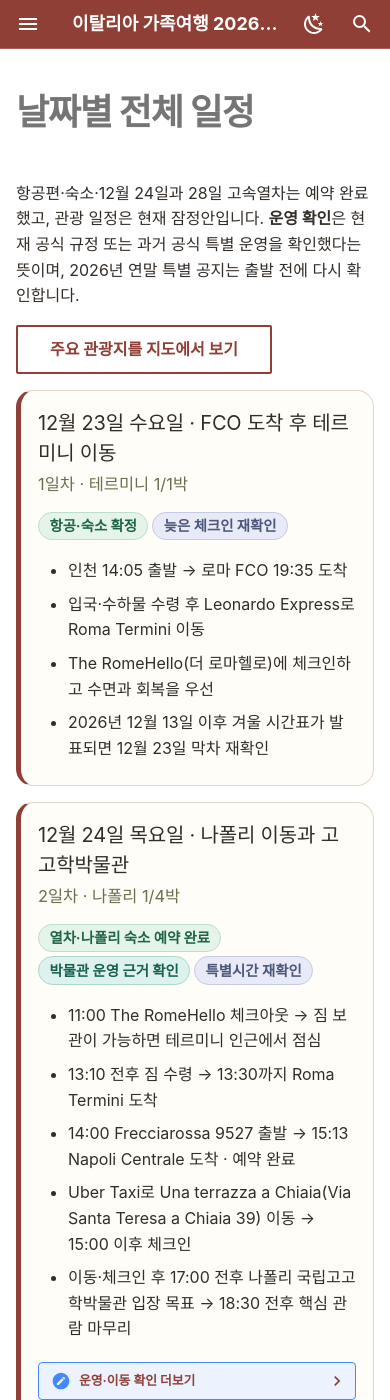
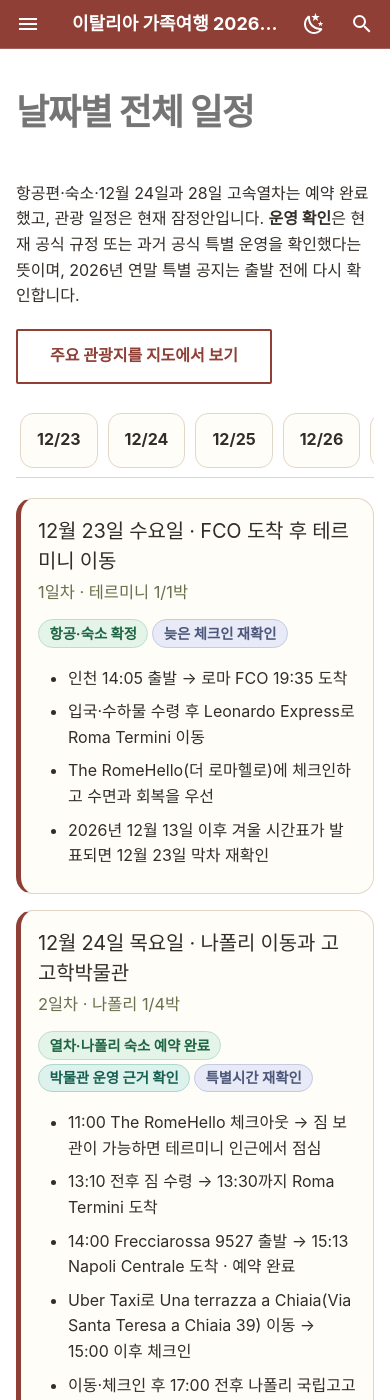
Before and after one commit to Jaeho211/italy-family-trip-2026, an MkDocs documentation site: the page built from docs/itinerary.md, in a window 390 px wide and 1400 px high. Built offline with MkDocs 1.6.1 and Material for MkDocs 9.7.7, drawn with Linux system fonts in a browser that asks for light colours.

Commit message:
Improve mobile trip navigation and readability

```diff
--- a/docs/assets/map/map.css
+++ b/docs/assets/map/map.css
@@ -158,6 +158,10 @@
   .map-shell { min-height: 24rem; }
   #map { height: 56vh; min-height: 24rem; max-height: 34rem; }
   .place-list { grid-template-columns: 1fr; }
+  .place-card { padding: .8rem; }
+  .place-card h3 { font-size: 1rem; }
+  .place-card p, .place-help { font-size: .86rem; }
+  .place-link, .popup-link { min-height: 2.75rem; align-items: center; font-size: .9rem; }
 }
 
 @media (prefers-reduced-motion: reduce) {
--- a/docs/assets/stylesheets/extra.css
+++ b/docs/assets/stylesheets/extra.css
@@ -41,6 +41,44 @@
 .trip-hero h1 { margin: .25rem 0 .4rem; font-size: clamp(1.8rem, 7vw, 3.15rem); line-height: 1.08; }
 .trip-hero__subtitle { margin: 0; color: var(--trip-olive); font-size: clamp(1rem, 3vw, 1.25rem); }
 
+.trip-shortcuts, .day-jump, .region-jump {
+  display: flex;
+  gap: .5rem;
+  overflow-x: auto;
+  padding: .15rem .1rem .55rem;
+  scrollbar-width: thin;
+}
+.trip-shortcuts a, .day-jump a, .region-jump a {
+  display: inline-flex;
+  flex: 0 0 auto;
+  align-items: center;
+  justify-content: center;
+  min-height: 2.75rem;
+  padding: .45rem .8rem;
+  color: var(--trip-ink);
+  background: var(--trip-card);
+  border: 1px solid var(--trip-border);
+  border-radius: .65rem;
+  font-weight: 700;
+  text-decoration: none;
+}
+.trip-shortcuts a:focus-visible, .day-jump a:focus-visible, .region-jump a:focus-visible {
+  outline: 3px solid var(--md-accent-fg-color);
+  outline-offset: 2px;
+}
+.trip-shortcuts a { flex: 1 0 auto; }
+.day-jump, .region-jump { margin: .8rem 0 1rem; }
+.stay-grid { display: grid; gap: .6rem; margin: 1rem 0; }
+.stay-card {
+  display: grid;
+  gap: .2rem;
+  padding: .85rem 1rem;
+  background: var(--trip-card);
+  border: 1px solid var(--trip-border);
+  border-radius: .75rem;
+}
+.stay-card span { color: var(--trip-olive); }
+
 .stat-grid, .action-grid {
   display: grid;
   grid-template-columns: repeat(2, minmax(0, 1fr));
@@ -80,6 +118,7 @@
 .status.recheck { color: #4c577a; background: #e8ebf7; border-color: #c3cae2; }
 
 .day-card { margin: .8rem 0; border-left: .28rem solid var(--md-primary-fg-color); }
+.day-card, .md-typeset h2[id] { scroll-margin-top: 5.5rem; }
 .day-card h3 { margin: 0 0 .15rem; }
 .day-card__meta { margin: 0 0 .6rem; color: var(--trip-olive); font-size: .82rem; }
 .day-card ul { margin-bottom: .35rem; }
@@ -102,6 +141,14 @@
   .md-typeset h1 { font-size: 1.8rem; }
   .md-typeset table:not([class]) { font-size: .7rem; }
   .day-card { padding: .85rem; }
+  .trip-shortcuts { display: grid; grid-template-columns: repeat(2, minmax(0, 1fr)); }
+  .trip-shortcuts a { min-width: 0; }
+  .day-jump { position: sticky; top: 2.4rem; z-index: 5; padding: .45rem .2rem; background: var(--md-default-bg-color); border-bottom: 1px solid var(--trip-border); }
+  .day-jump a { min-width: 3.8rem; }
+  .day-card { scroll-margin-top: 7rem; }
+  .status { max-width: 100%; white-space: normal; }
+  .md-typeset .md-button { display: inline-flex; align-items: center; justify-content: center; min-height: 2.75rem; margin: .2rem .2rem .2rem 0; }
+  .day-details summary { min-height: 2.75rem; display: flex; align-items: center; }
 }
 
 @media (prefers-reduced-motion: reduce) {
@@ -136,8 +183,8 @@
     border-radius: .65rem;
   }
   .trip-map-frame {
-    height: 82vh;
-    min-height: 42rem;
+    height: 72vh;
+    min-height: 28rem;
     border-radius: .65rem;
   }
 }
--- a/docs/itinerary.md
+++ b/docs/itinerary.md
@@ -4,7 +4,11 @@
 
 [주요 관광지를 지도에서 보기](map.md){ .md-button }
 
-<div class="day-card">
+<nav class="day-jump" aria-label="날짜별 일정 바로가기">
+  <a href="#day-1223">12/23</a><a href="#day-1224">12/24</a><a href="#day-1225">12/25</a><a href="#day-1226">12/26</a><a href="#day-1227">12/27</a><a href="#day-1228">12/28</a><a href="#day-1229">12/29</a><a href="#day-1230">12/30</a><a href="#day-1231">12/31</a><a href="#day-0101">1/1</a><a href="#day-0102">1/2</a>
+</nav>
+
+<div class="day-card" id="day-1223">
   <h3>12월 23일 수요일 · FCO 도착 후 테르미니 이동</h3>
   <p class="day-card__meta">1일차 · 테르미니 1/1박</p>
   <span class="status confirmed">항공·숙소 확정</span><span class="status recheck">늦은 체크인 재확인</span>
@@ -16,7 +20,7 @@
   </ul>
 </div>
 
-<div class="day-card">
+<div class="day-card" id="day-1224">
   <h3>12월 24일 목요일 · 나폴리 이동과 고고학박물관</h3>
   <p class="day-card__meta">2일차 · 나폴리 1/4박</p>
   <span class="status confirmed">열차·나폴리 숙소 예약 완료</span><span class="status verified">박물관 운영 근거 확인</span><span class="status recheck">특별시간 재확인</span>
@@ -43,7 +47,7 @@
   </details>
 </div>
 
-<div class="day-card">
+<div class="day-card" id="day-1225">
   <h3>12월 25일 금요일 · 아말피 해안 드라이브</h3>
   <p class="day-card__meta">3일차 · 나폴리 2/4박</p>
   <span class="status weather">날씨 조건부</span><span class="status confirmed">Noleggiare 차량 예약 완료</span><span class="status confirmed">간편식 지참</span><span class="status recheck">성탄절 수령 재확인</span>
@@ -72,7 +76,7 @@
   </details>
 </div>
 
-<div class="day-card">
+<div class="day-card" id="day-1226">
   <h3>12월 26일 토요일 · 폼페이</h3>
   <p class="day-card__meta">4일차 · 나폴리 3/4박</p>
   <span class="status tentative">잠정</span><span class="status verified">공식 개관일 확인</span><span class="status review">사전구매 권장</span><span class="status recheck">열차 재확인</span>
@@ -102,7 +106,7 @@
   </details>
 </div>
 
-<div class="day-card">
+<div class="day-card" id="day-1227">
   <h3>12월 27일 일요일 · 나폴리 지하도시와 구시가지</h3>
   <p class="day-card__meta">5일차 · 나폴리 4/4박</p>
   <span class="status tentative">잠정</span><span class="status verified">일반 투어 확인</span><span class="status review">줄서기 면제권 권장</span><span class="status recheck">연말 시간 재확인</span>
@@ -131,7 +135,7 @@
   </details>
 </div>
 
-<div class="day-card">
+<div class="day-card" id="day-1228">
   <h3>12월 28일 월요일 · 로마 이동과 판테온</h3>
   <p class="day-card__meta">6일차 · 로마 1/5박</p>
   <span class="status confirmed">열차·로마 숙소 예약 완료</span><span class="status verified">일반 운영 확인</span><span class="status booking">판테온 예매 필요</span><span class="status recheck">짐 보관·종교행사 재확인</span>
@@ -155,7 +159,7 @@
   </details>
 </div>
 
-<div class="day-card">
+<div class="day-card" id="day-1229">
   <h3>12월 29일 화요일 · 바티칸과 백조의 호수</h3>
   <p class="day-card__meta">7일차 · 로마 2/5박</p>
   <span class="status tentative">일정 합의</span><span class="status verified">박물관·공연 확인</span><span class="status waiting">티켓 판매 대기</span><span class="status booking">발레 2석 예매 필요</span>
@@ -183,7 +187,7 @@
   </details>
 </div>
 
-<div class="day-card">
+<div class="day-card" id="day-1230">
   <h3>12월 30일 수요일 · 치비타와 오르비에토</h3>
   <p class="day-card__meta">8일차 · 로마 3/5박</p>
   <span class="status tentative">일정 합의</span><span class="status confirmed">렌터카 예약 완료</span><span class="status recheck">겨울 특별 운영 재확인</span>
@@ -200,7 +204,7 @@
   <p><a href="https://github.com/Jaeho211/italy-family-trip-2026/blob/main/research/civita-orvieto-2026-12-30.md" target="_blank" rel="noopener">상세 조사 보기</a></p>
 </div>
 
-<div class="day-card">
+<div class="day-card" id="day-1231">
   <h3>12월 31일 목요일 · 트레비·스페인·핀초와 새해 전야</h3>
   <p class="day-card__meta">9일차 · 로마 4/5박</p>
   <span class="status tentative">잠정</span><span class="status booking">저녁 예약 필요</span><span class="status recheck">공식 행사 발표 대기</span>
@@ -215,7 +219,7 @@
   </ul>
 </div>
 
-<div class="day-card">
+<div class="day-card" id="day-0101">
   <h3>1월 1일 금요일 · 로마 신년행사와 트라스테베레 백업</h3>
   <p class="day-card__meta">10일차 · 로마 5/5박</p>
   <span class="status tentative">잠정</span><span class="status recheck">공식 프로그램 발표 대기</span>
@@ -229,7 +233,7 @@
   </ul>
 </div>
 
-<div class="day-card">
+<div class="day-card" id="day-0102">
   <h3>1월 2일 토요일 · 콜로세움과 귀국</h3>
   <p class="day-card__meta">11일차 · 기내</p>
   <span class="status tentative">잠정</span><span class="status verified">겨울 운영 확인</span><span class="status waiting">30일 전 판매 대기</span><span class="status booking">시간대 예약 필요</span><span class="status recheck">짐보관·택시요금 재확인</span>
```
Also changed, not shown: docs/assets/map/restaurants.css (+8 -1 lines), docs/index.md (+12 -5 lines), docs/map.md (+16 -5 lines).
